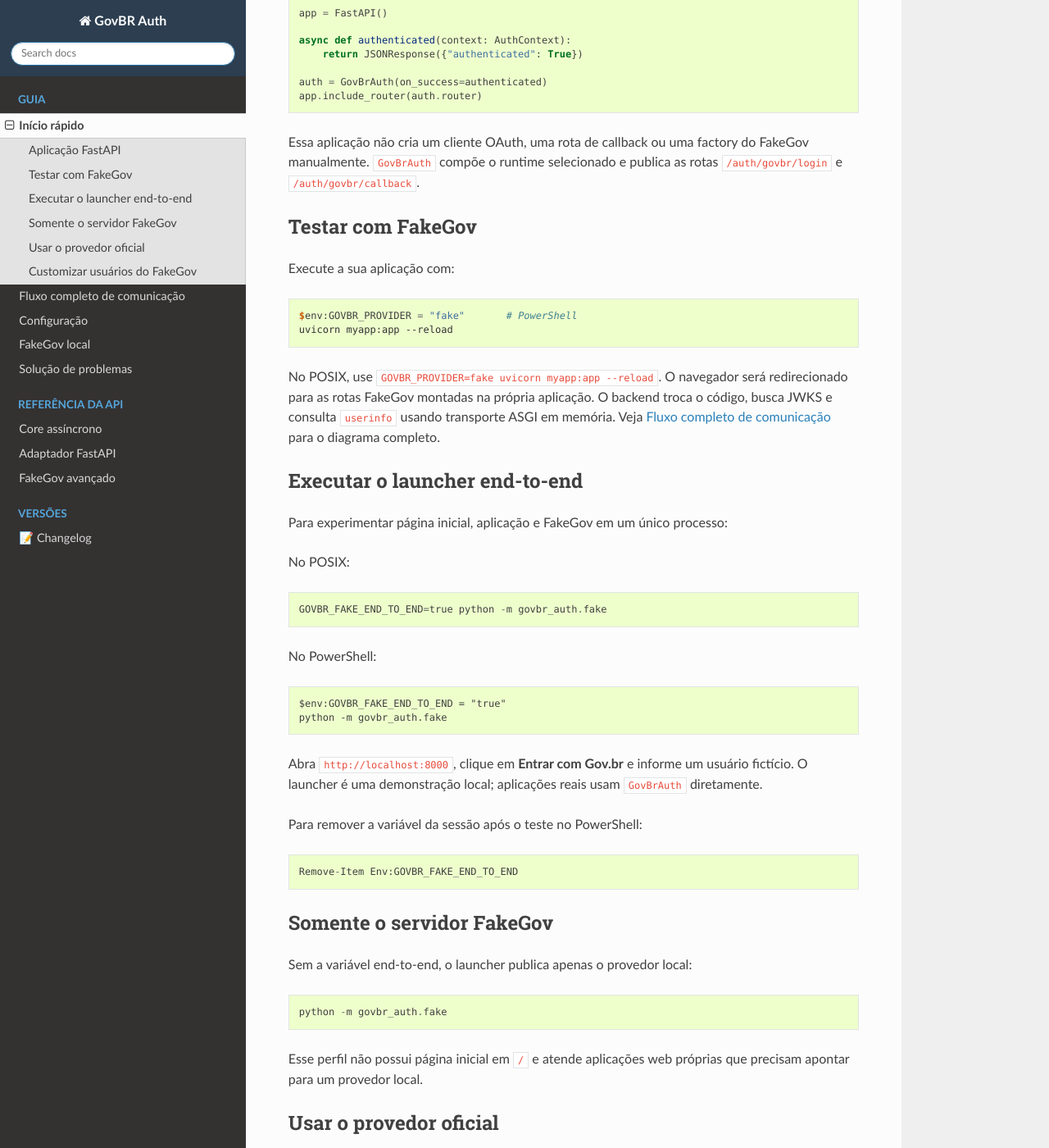
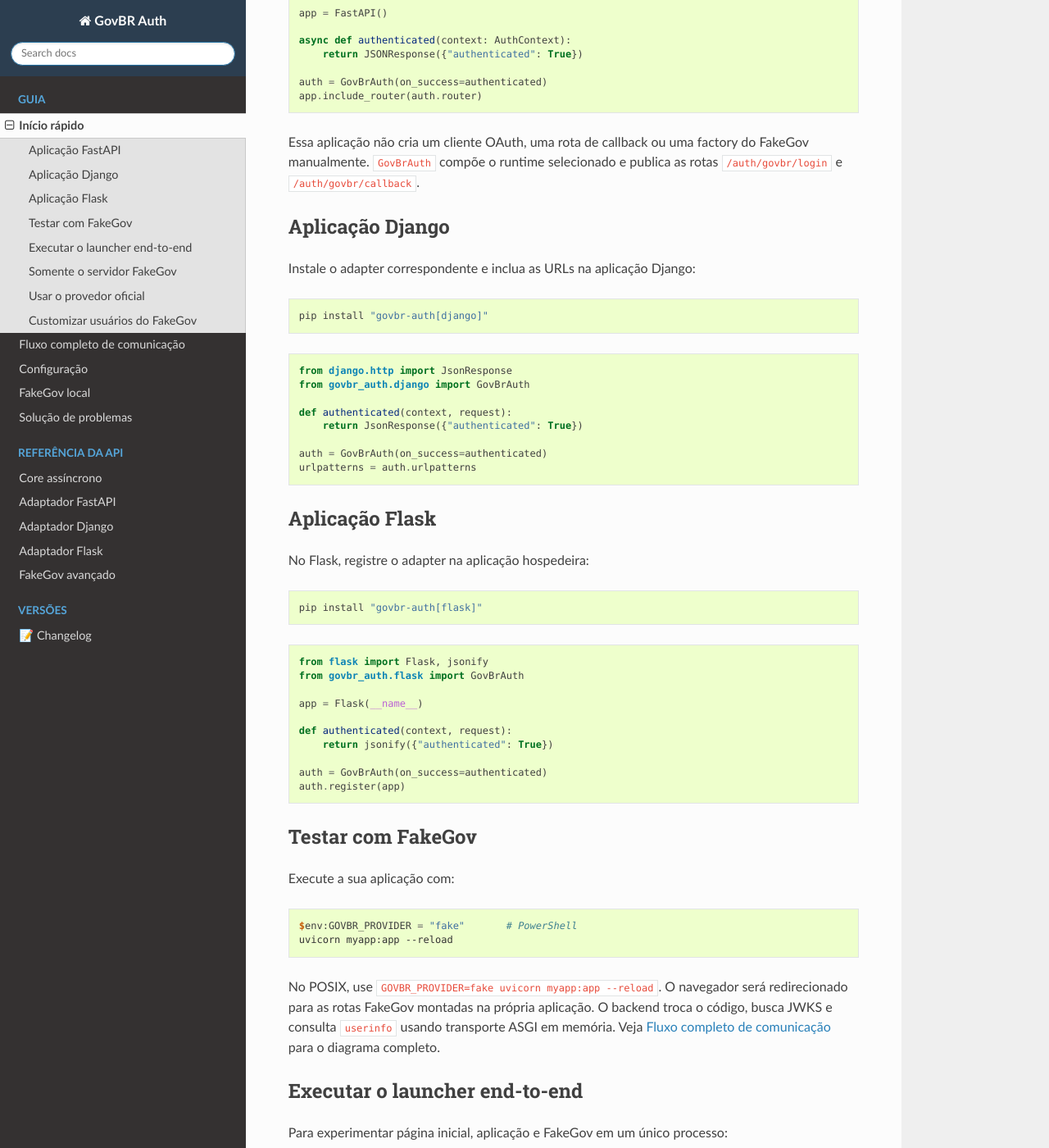
Before and after one commit to cereja-project/govbr_auth, a Sphinx documentation site: the page built from docs/guide/quick-start.rst, in a window 1280 px wide and 1400 px high, scrolled down 524 px. Shown: the whole window at 82% size. Built offline with Sphinx 7.4.7 and the Read the Docs theme 3.1.0, drawn with Linux system fonts in a browser that asks for light colours.

Commit message:
docs: document framework adapters and extras

```diff
--- a/docs/guide/configuration.rst
+++ b/docs/guide/configuration.rst
@@ -49,4 +49,4 @@ Configuração explícita
 
 Aplicações avançadas podem construir ``GovBrRuntimeSettings`` e passá-lo a
 ``GovBrAuth``. O caminho comum deve preferir variáveis de ambiente e a fachada
-FastAPI, mantendo a composição em um único lugar.
+adapter escolhido, mantendo a composição em um único lugar.
--- a/docs/guide/fake-mode.rst
+++ b/docs/guide/fake-mode.rst
@@ -15,7 +15,7 @@ A mesma fachada e as mesmas rotas do backend são usadas com o provedor oficial;
 somente a composição selecionada pela configuração muda.
 
 Usar FakeGov no meu app
--------------------
+-----------------------
 
 Instale::
 
@@ -136,6 +136,6 @@ framework. ``create_fake_govbr_runtime`` cria o grafo canônico do simulador.
 As factories ``create_fake_govbr_router`` e ``create_fake_govbr_app`` atendem
 topologias ASGI avançadas.
 
-O adaptador público desta versão é FastAPI. O store em memória rejeita replay
+Os adapters públicos desta versão são FastAPI, Django e Flask. O store em memória rejeita replay
 de authorization code apenas na mesma instância; distribuição entre
 processos exige um store compartilhado fornecido pela aplicação.
--- a/docs/guide/quick-start.rst
+++ b/docs/guide/quick-start.rst
@@ -31,6 +31,44 @@ Monte a fachada pública e inclua o router na aplicação:
 Essa aplicação não cria um cliente OAuth, uma rota de callback ou uma factory
 do FakeGov manualmente. ``GovBrAuth`` compõe o runtime selecionado e publica
 as rotas ``/auth/govbr/login`` e ``/auth/govbr/callback``.
+
+Aplicação Django
+----------------
+
+Instale o adapter correspondente e inclua as URLs na aplicação Django::
+
+    pip install "govbr-auth[django]"
+
+.. code-block:: python
+
+    from django.http import JsonResponse
+    from govbr_auth.django import GovBrAuth
+
+    def authenticated(context, request):
+        return JsonResponse({"authenticated": True})
+
+    auth = GovBrAuth(on_success=authenticated)
+    urlpatterns = auth.urlpatterns
+
+Aplicação Flask
+---------------
+
+No Flask, registre o adapter na aplicação hospedeira::
+
+    pip install "govbr-auth[flask]"
+
+.. code-block:: python
+
+    from flask import Flask, jsonify
+    from govbr_auth.flask import GovBrAuth
+
+    app = Flask(__name__)
+
+    def authenticated(context, request):
+        return jsonify({"authenticated": True})
+
+    auth = GovBrAuth(on_success=authenticated)
+    auth.register(app)
 
 Testar com FakeGov
 ------------------
```
Also changed, not shown: README.md (+18 -3 lines), docs/CHANGELOG.rst (+6 -5 lines), docs/api/django.rst (added, +24 -0 lines), docs/api/flask.rst (added, +25 -0 lines), docs/index.rst (+6 -4 lines), 2 other files.
